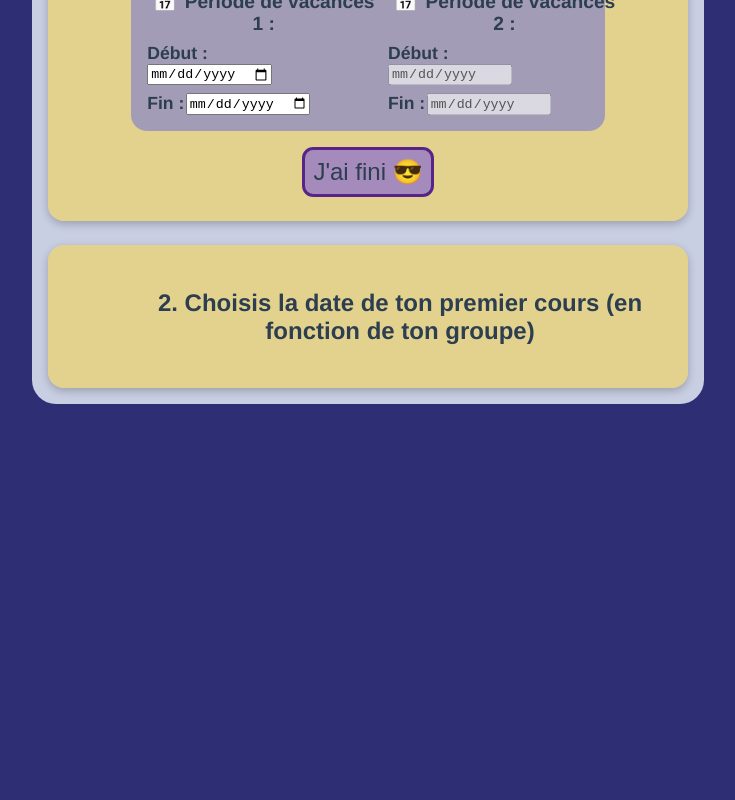
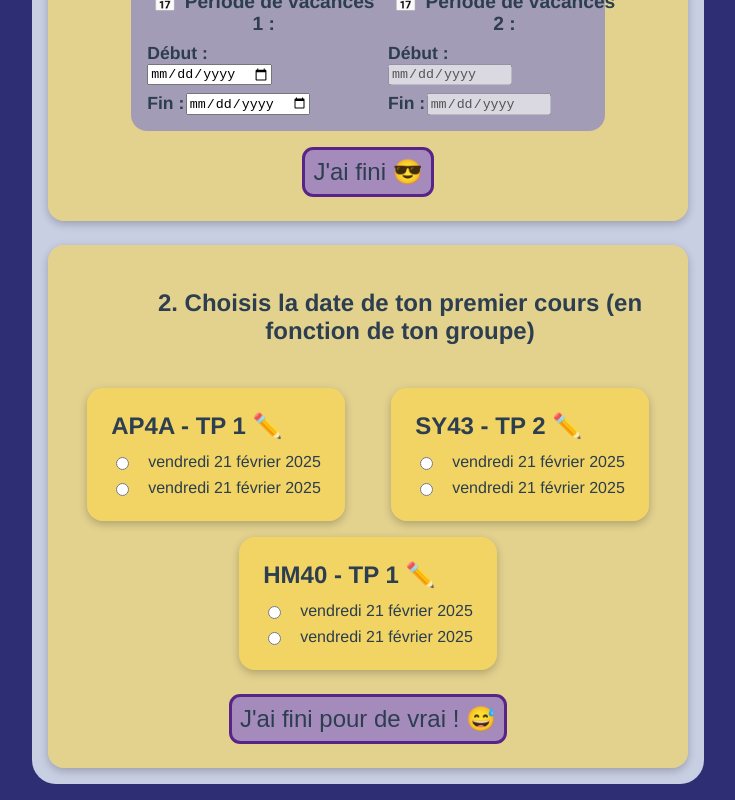
Before and after one commit to lsacienne/calendar-maker, a Vue app: page / in a window 1280 px wide. Shown: the part 542-1342 px from the top of the page, without its empty margins (272-1007 px from the left). Before the commit the page ends 962 px from the top, so only its background shows below. Built offline with nearby package versions, Linux system fonts and the light colour scheme.

Commit message:
✨ Add of some tests template to have a visualization of the class views

```diff
--- a/src/components/FirstClassChooser.vue
+++ b/src/components/FirstClassChooser.vue
@@ -1,14 +1,23 @@
 <template>
-    <article>
-        <h1>2. Choisis la date de ton premier cours (en fonction de ton groupe)</h1>
-    </article>
+  <article>
+    <h1>2. Choisis la date de ton premier cours (en fonction de ton groupe)</h1>
+    <div class="class-chooser">
+      <ClassChooser subject="AP4A" group="TP 1" :date1="new Date()" :date2="new Date()"></ClassChooser>
+      <ClassChooser subject="SY43" group="TP 2" :date1="new Date()" :date2="new Date()"></ClassChooser>
+      <ClassChooser subject="HM40" group="TP 1" :date1="new Date()" :date2="new Date()"></ClassChooser>
+    </div>
+    <SubmitButton text="J'ai fini pour de vrai ! 😅"></SubmitButton>
+  </article>
 </template>
 
 <script lang="ts">
 import { defineComponent } from 'vue'
+import ClassChooser from './class_chooser_components/ClassChooser.vue'
+import SubmitButton from './form_components/SubmitButton.vue'
 
 export default defineComponent({
-  name: 'FirstClassChooser'
+  name: 'FirstClassChooser',
+  components: { ClassChooser, SubmitButton }
 })
 </script>
 <style scoped>
@@ -20,10 +29,18 @@ export default defineComponent({
     padding: 1.5rem;
     box-shadow: rgba(0, 0, 0, 0.24) 0px 3px 8px;
     border-radius: 1rem;
+    gap: 1.5rem
   }
 
   h1 {
     margin-left: 4rem;
     align-self: flex-start;
   }
+
+  .class-chooser {
+    display: inline-flex;
+    justify-content: space-around;
+    gap: 1rem;
+    flex-wrap: wrap;
+  }
 </style>
```
